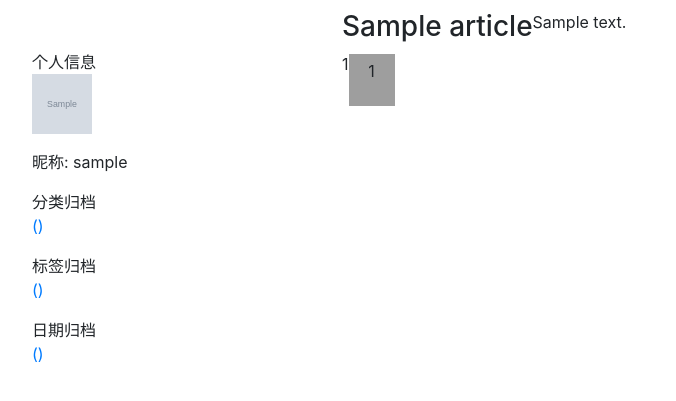
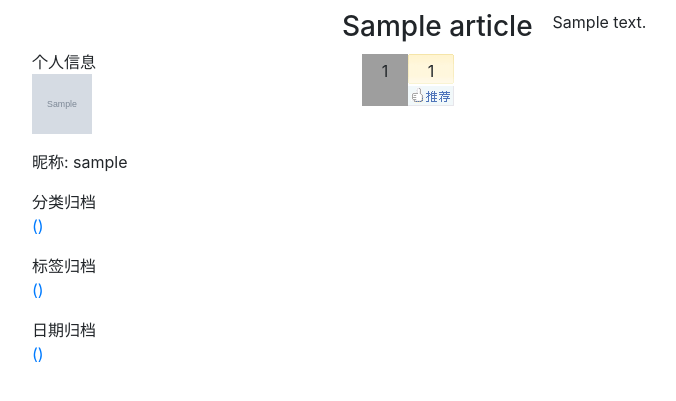
Before and after one commit to CXTV/CSDN, a Django app: template templates/articleDetail.html in a window 1280 px wide. Shown: the part 44-445 px from the top of the page, without its empty margins (53-729 px from the left). Run offline with Django 3.2, Linux system fonts and the light colour scheme; tables that the repository leaves empty hold one stand-in row (values such as "Sample post"); the template is opened without the code that fills it: values that come from a table or form of the project are taken from there, most other values are stand-ins (such as "Sample title", 1, 10 or a date in 2020); grey boxes marked "Sample" are stand-in pictures; some libraries are stand-ins or nearby versions; grey boxes are pictures that could not be loaded.

Commit message:
点赞样式

```diff
--- a/static/css/article_detail.css
+++ b/static/css/article_detail.css
@@ -1,3 +1,10 @@
+
+
+.article_region .article_con{
+    margin-left: 20px;
+}
+
+
 .updown .diggit{
     width: 46px;
     height: 52px;
@@ -7,3 +14,24 @@
     margin-top: 2px;
     padding-top: 5px;
 }
+
+.updown .buryit{
+    margin-left: 20px;
+    width: 46px;
+    height: 52px;
+    background: url(http://static.cnblogs.com/images/downdown.gif) no-repeat;
+    text-align: center;
+    cursor: pointer;
+    margin-top: 2px;
+    padding-top: 5px;
+}
+
+.subComment_region #tbCommentAuthor{
+        background-position: 3px -3px;
+        background-image: url(http://static.cnblogs.com/images/icon_form.gif);
+        background-repeat: no-repeat;
+        border: 1px solid #ccc;
+        padding: 4px 4px 4px 30px;
+        width: 300px;
+        font-size: 13px;
+}
```
Also changed, not shown: static/img/upup.gif (added).
